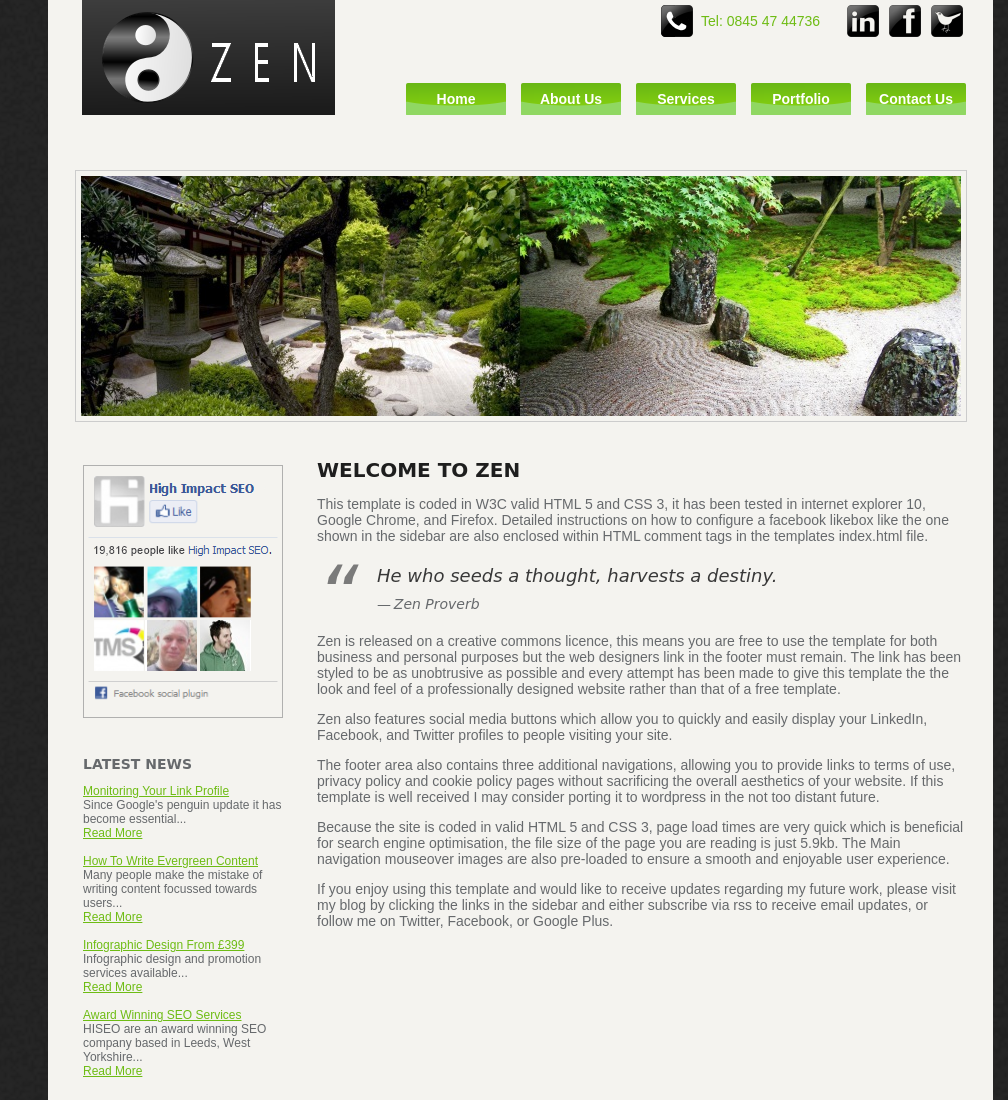
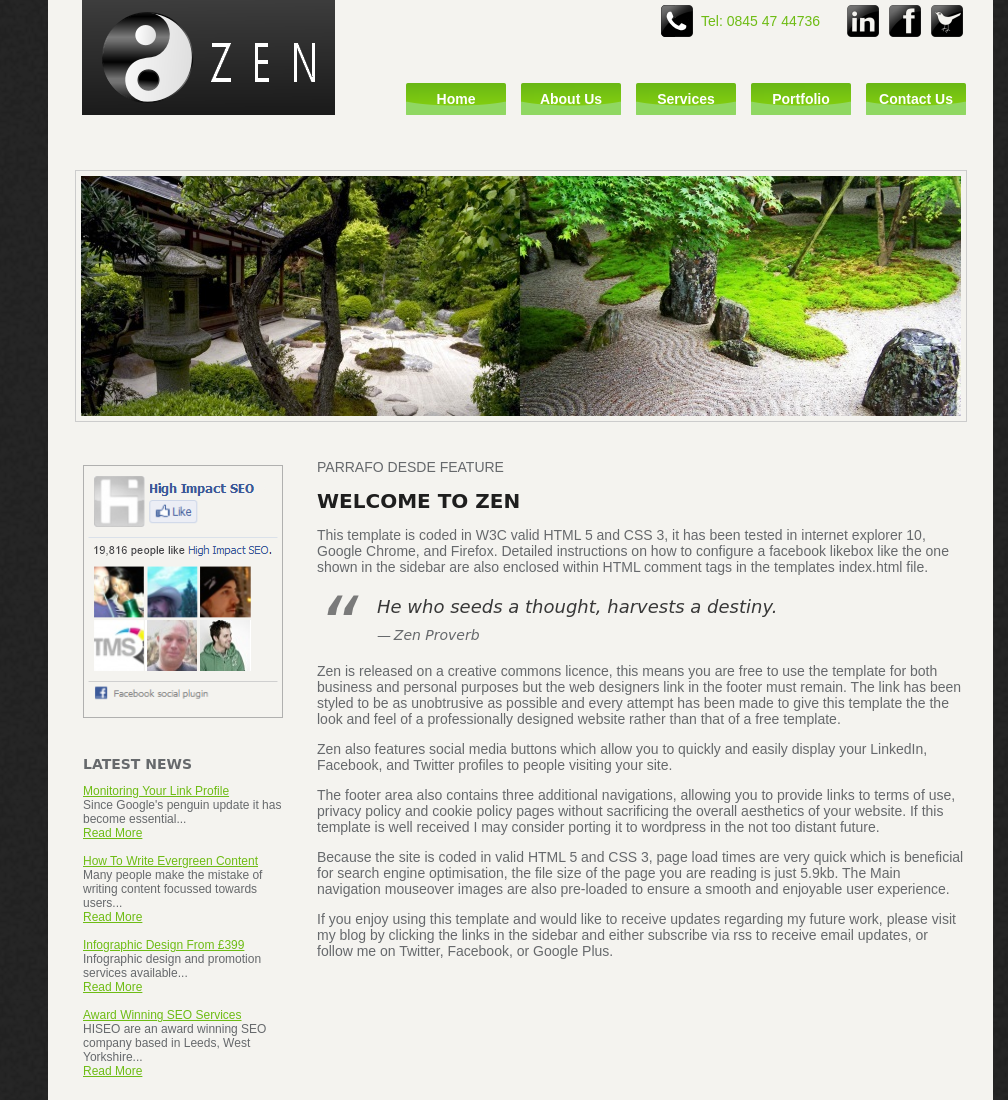
Before and after one commit to elias-rg/goal-06RI, a plain HTML site: page index.html in a window 1280 px wide. Shown: the top 1100 px of the page, without its empty margins (272-1280 px from the left). Drawn offline with Linux system fonts and the light colour scheme; a web font is replaced by a local one.

Commit message:
Nuevo p en feature 06RI

```diff
--- a/index.html
+++ b/index.html
@@ -34,6 +34,7 @@
 <div class="page">
 
 <div class="main">
+<p>PARRAFO DESDE FEATURE</p>
 <h1>Welcome To ZEN</h1>
 <p>This template is coded in W3C valid HTML 5 and CSS 3, it has been tested in internet explorer 10, Google Chrome, and Firefox. Detailed instructions on how to configure a facebook likebox like the one shown in the sidebar are also enclosed within HTML comment tags in the templates index.html file.</p>
 <blockquote>He who seeds a thought, harvests a destiny.<cite>Zen Proverb</cite></blockquote>
```
